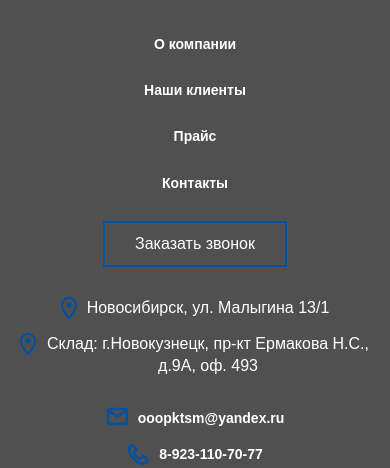
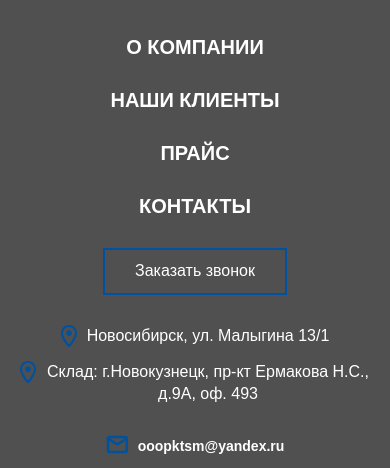
Before and after one commit to aisalkyn4160/sibtrubdetal.ru, a plain HTML site: page index.html in a window 390 px wide. Shown: the part 5308-5776 px from the top of the page. Drawn offline with nearby package versions, Linux system fonts and the light colour scheme; a web font is replaced by a local one.

Commit message:
first commit

```diff
--- a/styles/header-style.css
+++ b/styles/header-style.css
@@ -196,7 +196,7 @@ nav{
 }
 
 @media (max-width: 475px){
-	.menu-list{
+	.header .menu-list{
 		font-size: 14px;
 		line-height: 16.1px;
 		text-transform: initial;
```
